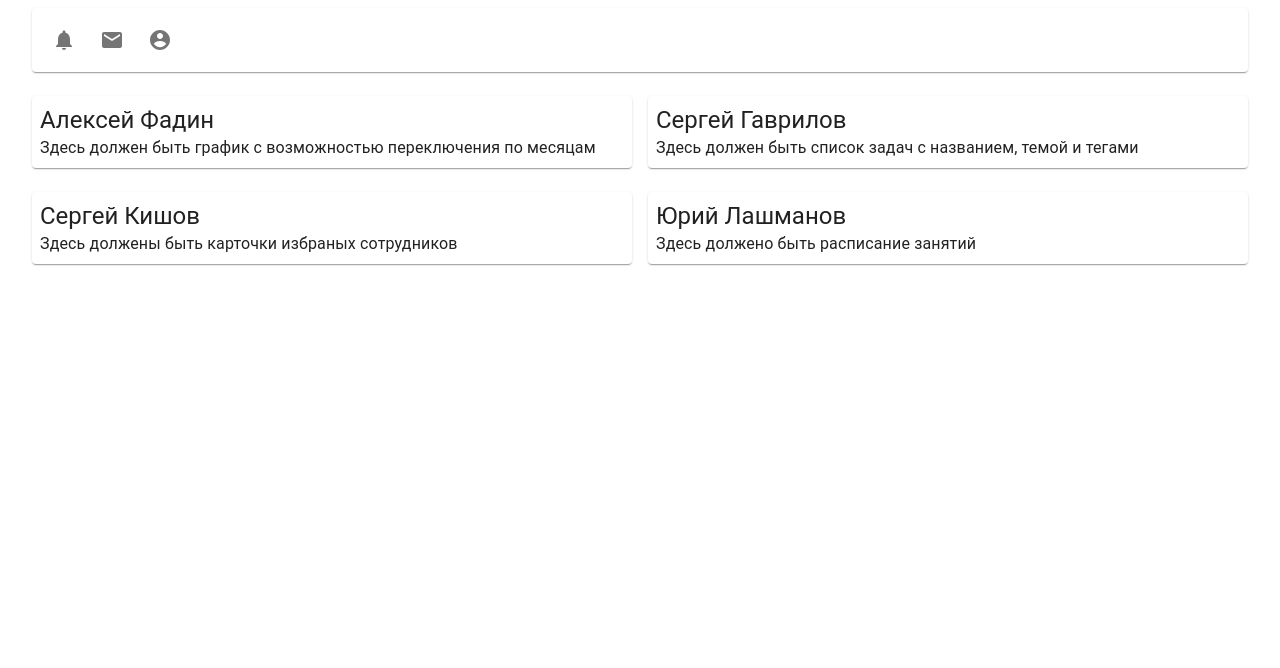
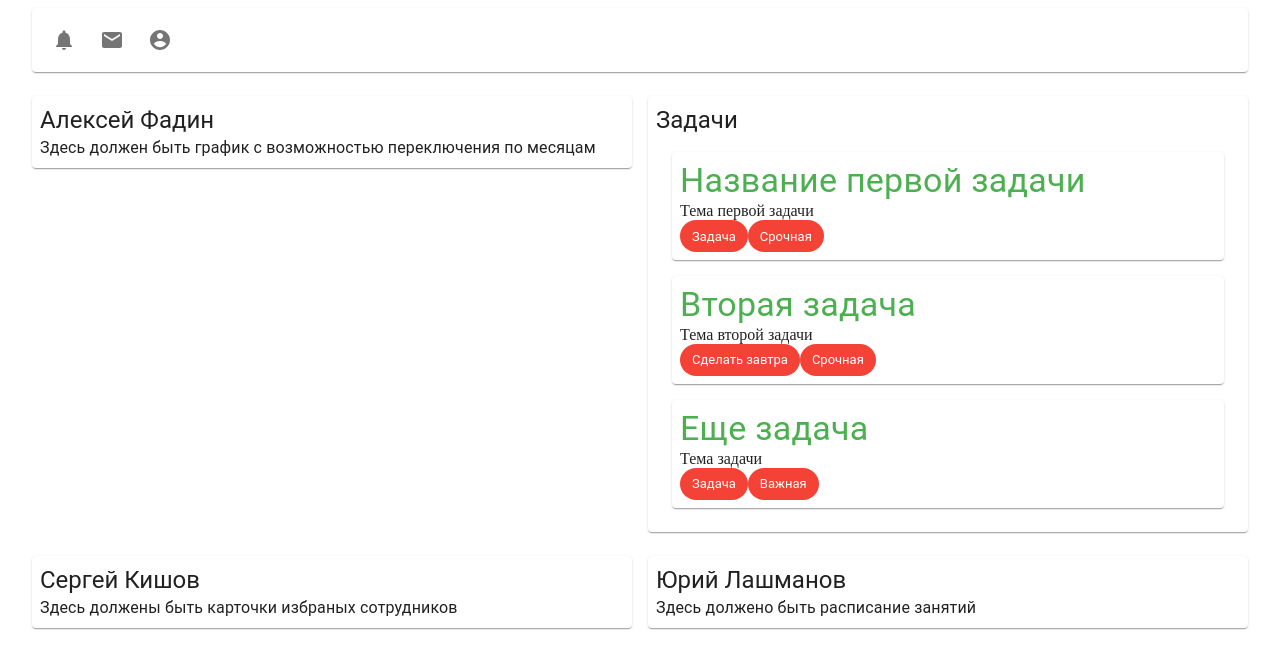
Before and after one commit to LashmanovYuri/engineer_office, a React (Create React App) app: page / in a window 1280 px wide. Shown: the top 668 px of the page. Built offline with nearby package versions, Linux system fonts and the light colour scheme.

Commit message:
задачи

```diff
--- a/src/components/BlockTwo/BlockTwo.js
+++ b/src/components/BlockTwo/BlockTwo.js
@@ -2,6 +2,7 @@
 import React from 'react';
 import { connect } from 'react-redux';
 import { makeStyles } from '@material-ui/core/styles';
+
 
 // Импорт действий Redux
 import {
@@ -12,17 +13,23 @@ import {
 import {
   Card,
   Typography,
+    Chip,
 } from '@material-ui/core';
 
 // Импорт иконок Material-UI
 import MailIcon from '@material-ui/icons/Mail';
 import NotificationsIcon from '@material-ui/icons/Notifications';
+import { grey } from '@material-ui/core/colors';
 
 // Локальная таблица стилей
 const useStyles = makeStyles((theme) => ({
   root: {
     padding: theme.spacing(1),
   },
+  card: {
+    margin: theme.spacing (2),
+    padding: theme.spacing(1),
+      }
 }));
 
 /* Входящие данные */
@@ -55,12 +62,18 @@ function BlockTwo({
   return (
     <Card className={classes.root}>
       <Typography variant='h5'>
-        Сергей Гаврилов
+        Задачи
       </Typography>
-      <Typography variant='body1'>
-        Здесь должен быть список задач с названием, темой и тегами
-      </Typography>
-    </Card>
+      {data.map(key => {
+        return (
+        <Card className={classes.card}>
+          <Typography variant='h4' color='primary'>{key.name}</Typography>
+          <Typography variant='inherit' color='textPrimary'>{key.subject}</Typography>
+          <Typography></Typography>
+          {key.tags.map(tag => <Chip label={tag} color="secondary"/>)}
+          </Card>)
+      })}
+          </Card>
   );
 }
 
```
